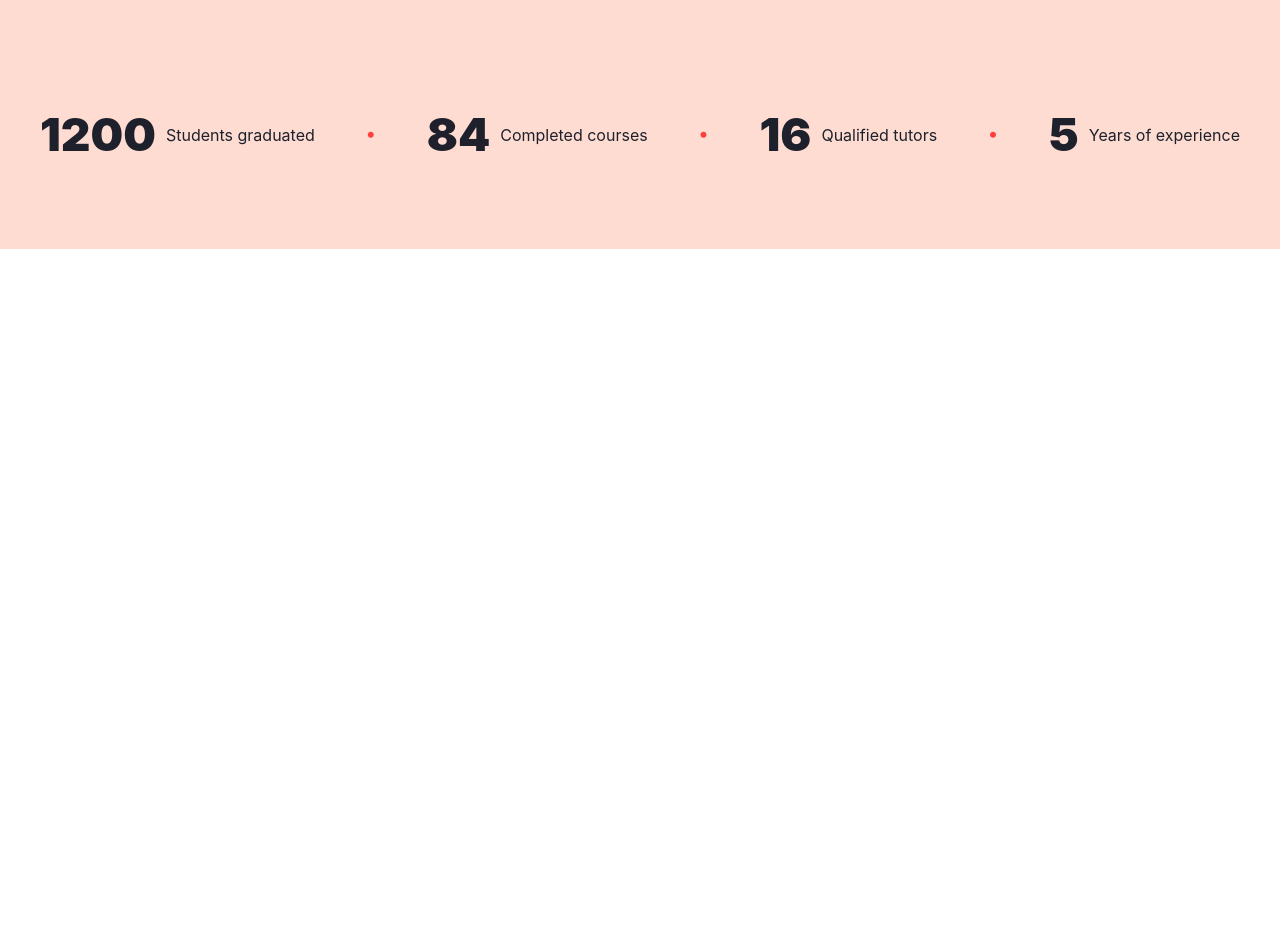
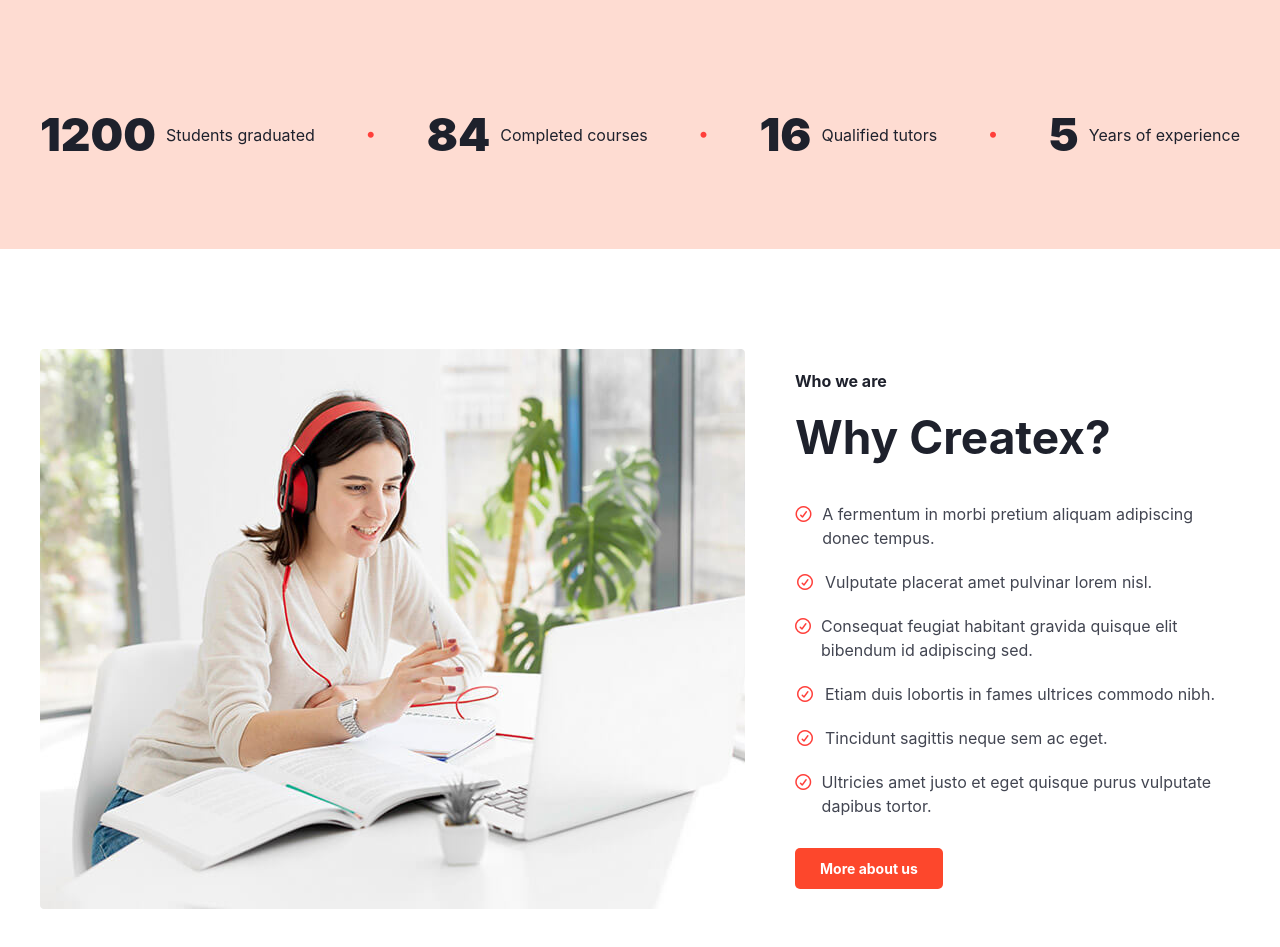
Before and after one commit to mahmadzoda09/GroupLesson2, a website: page index.html in a window 1280 px wide. Shown: the part 709-1656 px from the top of the page. Before the commit the page ends 958 px from the top, so only its background shows below. Drawn offline with nearby package versions, Linux system fonts and the light colour scheme; files that its build step writes are made by us from their sources; a web font is replaced by a local one.

Commit message:
AbdulloPage1Sec2

```diff
--- a/index.html
+++ b/index.html
@@ -120,6 +120,64 @@
           </div>
         </section>
       </div>
+
+      <section
+        class="max-w-300 m-auto flex flex-col-reverse p-[20px] gap-[30px] lg:flex-row lg:justify-between lg:items-center p-[50px_15px] lg:p-[100px_0] lg:gap-[50px]"
+      >
+        <img src="./src/Abdullo/image.png" alt="" />
+
+        <aside class="flex flex-col gap-[30px] items-start">
+          <div class="flex flex-col gap-[10px]">
+            <h1 class="text-[#1E212C] font-bold">Who we are</h1>
+            <h1 class="text-[#1E212C] font-bold text-[46px]">Why Createx?</h1>
+          </div>
+          <div class="flex flex-col gap-[20px]">
+            <div class="flex gap-[10px] items-baseline">
+              <i class="fa-regular fa-circle-check text-[#ff3f3a]"></i>
+              <p class="text-[#424551]">
+                A fermentum in morbi pretium aliquam adipiscing donec tempus.
+              </p>
+            </div>
+            <div class="flex gap-[10px] items-baseline">
+              <i class="fa-regular fa-circle-check text-[#ff3f3a]"></i>
+              <p class="text-[#424551]">
+                Vulputate placerat amet pulvinar lorem nisl.
+              </p>
+            </div>
+            <div class="flex gap-[10px] items-baseline">
+              <i class="fa-regular fa-circle-check text-[#ff3f3a]"></i>
+              <p class="text-[#424551]">
+                Consequat feugiat habitant gravida quisque elit bibendum id
+                adipiscing sed.
+              </p>
+            </div>
+            <div class="flex gap-[10px] items-baseline">
+              <i class="fa-regular fa-circle-check text-[#ff3f3a]"></i>
+              <p class="text-[#424551]">
+                Etiam duis lobortis in fames ultrices commodo nibh.
+              </p>
+            </div>
+            <div class="flex gap-[10px] items-baseline">
+              <i class="fa-regular fa-circle-check text-[#ff3f3a]"></i>
+              <p class="text-[#424551]">
+                Tincidunt sagittis neque sem ac eget.
+              </p>
+            </div>
+            <div class="flex gap-[10px] items-baseline">
+              <i class="fa-regular fa-circle-check text-[#ff3f3a]"></i>
+              <p class="text-[#424551]">
+                Ultricies amet justo et eget quisque purus vulputate dapibus
+                tortor.
+              </p>
+            </div>
+          </div>
+          <button
+            class="font-bold text-white bg-[#FD472C] p-[10px_25px] rounded-[5px] text-[14px]"
+          >
+            More about us
+          </button>
+        </aside>
+      </section>
     </main>
   </body>
 </html>
```
Also changed, not shown: src/Abdullo/image.png (added).
